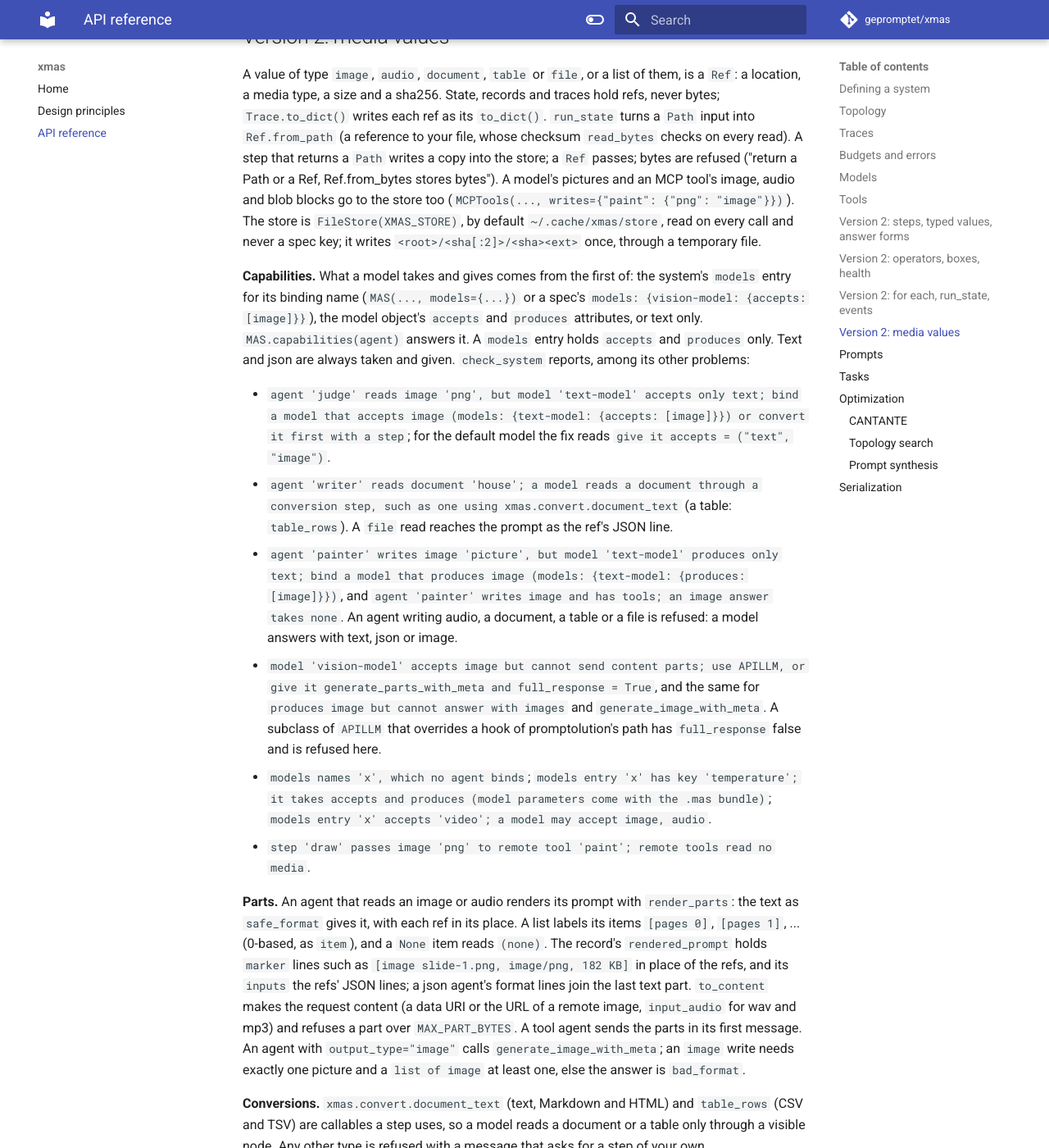
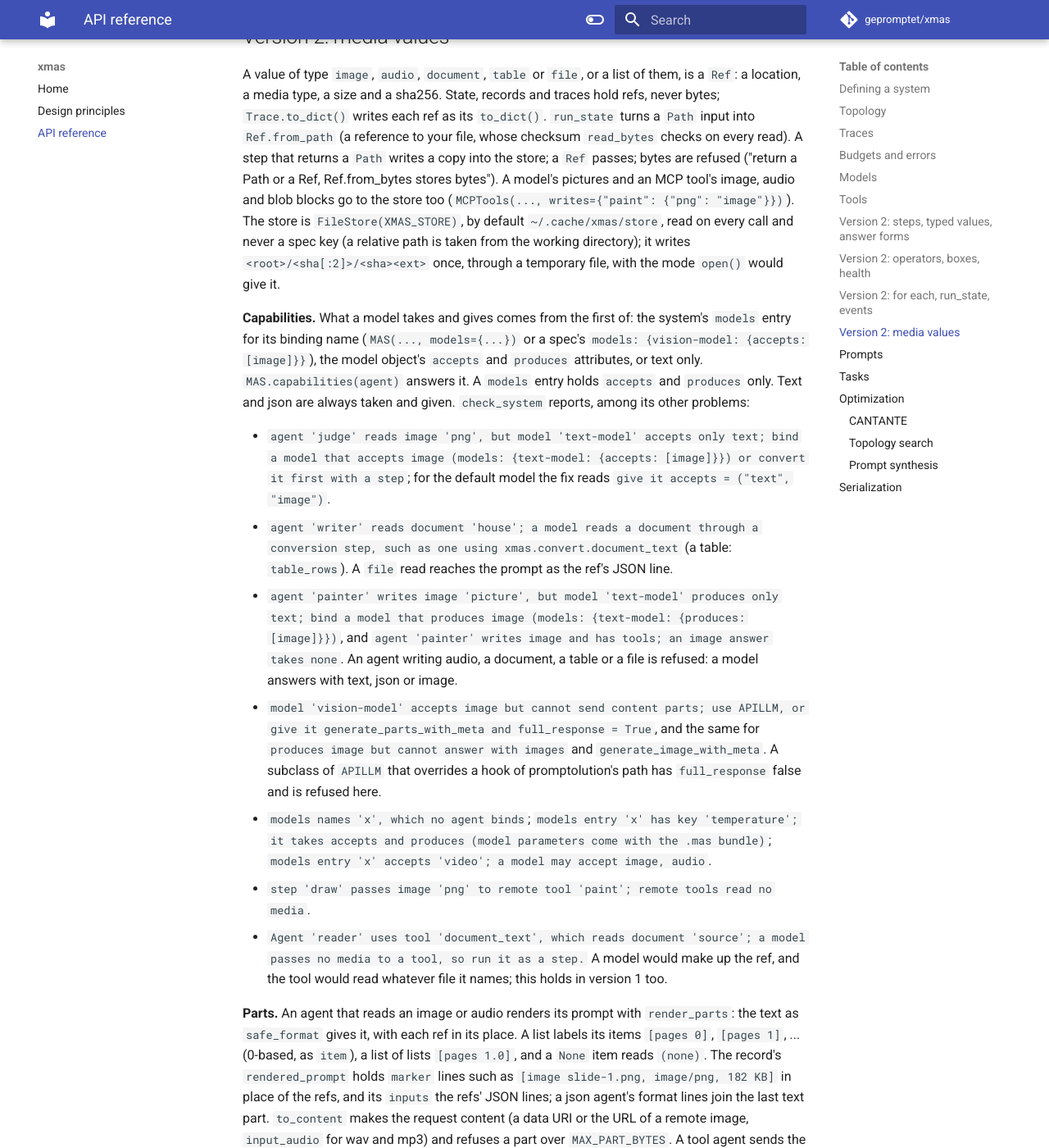
Before and after one commit to AlexisN2002/xmas, an MkDocs documentation site: the page built from docs/api.md, in a window 1280 px wide and 1400 px high, scrolled down 8563 px. Shown: the whole window at 82% size. Built offline with MkDocs 1.6.1 and Material for MkDocs 9.7.7, drawn with Linux system fonts in a browser that asks for light colours; comment, search, counter and statistics services are not loaded.

Commit message:
docs: tools an agent calls read no media; nested list labels; the store's root and file mode
Co-Authored-By: Claude Opus 5.5 <noreply@anthropic.com>

```diff
--- a/docs/api.md
+++ b/docs/api.md
@@ -384,8 +384,9 @@ are refused ("return a Path or a Ref, Ref.from_bytes stores bytes"). A model's
 pictures and an MCP tool's image, audio and blob blocks go to the store too
 (`MCPTools(..., writes={"paint": {"png": "image"}})`). The store is
 `FileStore(XMAS_STORE)`, by default `~/.cache/xmas/store`, read on every
-call and never a spec key; it writes `<root>/<sha[:2]>/<sha><ext>` once,
-through a temporary file.
+call and never a spec key (a relative path is taken from the working
+directory); it writes `<root>/<sha[:2]>/<sha><ext>` once, through a
+temporary file, with the mode `open()` would give it.
 
 **Capabilities.** What a model takes and gives comes from the first of: the
 system's `models` entry for its binding name (`MAS(..., models={...})` or a
@@ -418,13 +419,17 @@ problems:
   'video'; a model may accept image, audio`.
 - `step 'draw' passes image 'png' to remote tool 'paint'; remote tools read no
   media`.
+- `Agent 'reader' uses tool 'document_text', which reads document 'source'; a
+  model passes no media to a tool, so run it as a step.` A model would make up
+  the ref, and the tool would read whatever file it names; this holds in
+  version 1 too.
 
 **Parts.** An agent that reads an image or audio renders its prompt with
 `render_parts`: the text as `safe_format` gives it, with each ref in its
 place. A list labels its items `[pages 0]`, `[pages 1]`, ... (0-based, as
-`item`), and a `None` item reads `(none)`. The record's `rendered_prompt`
-holds `marker` lines such as `[image slide-1.png, image/png, 182 KB]` in place
-of the refs, and its `inputs` the refs' JSON lines; a json agent's format lines
+`item`), a list of lists `[pages 1.0]`, and a `None` item reads `(none)`.
+The record's `rendered_prompt` holds `marker` lines such as
+`[image slide-1.png, image/png, 182 KB]` in place of the refs, and its `inputs` the refs' JSON lines; a json agent's format lines
 join the last text part. `to_content` makes the request content (a data URI or
 the URL of a remote image, `input_audio` for wav and mp3) and refuses a part
 over `MAX_PART_BYTES`. A tool agent sends the parts in its first message. An
```
Also changed, not shown: README.md (+2 -0 lines).
